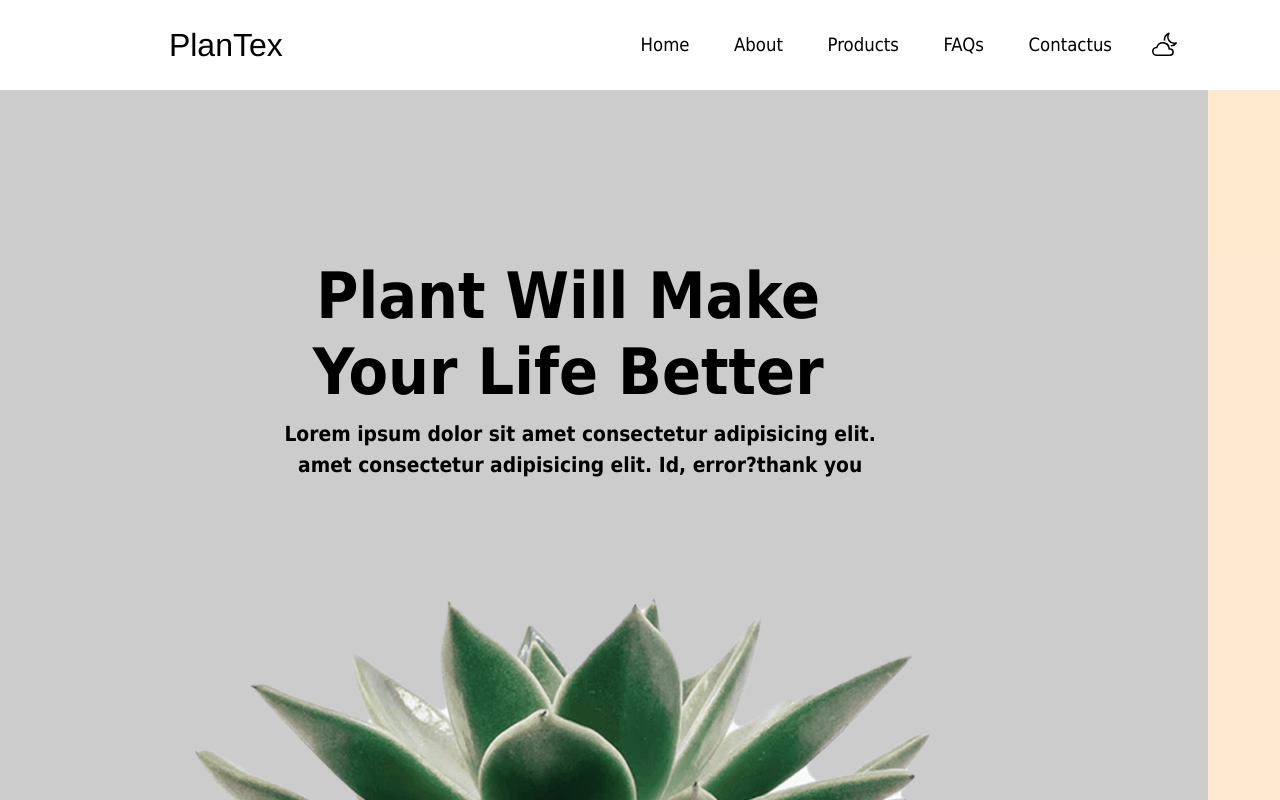
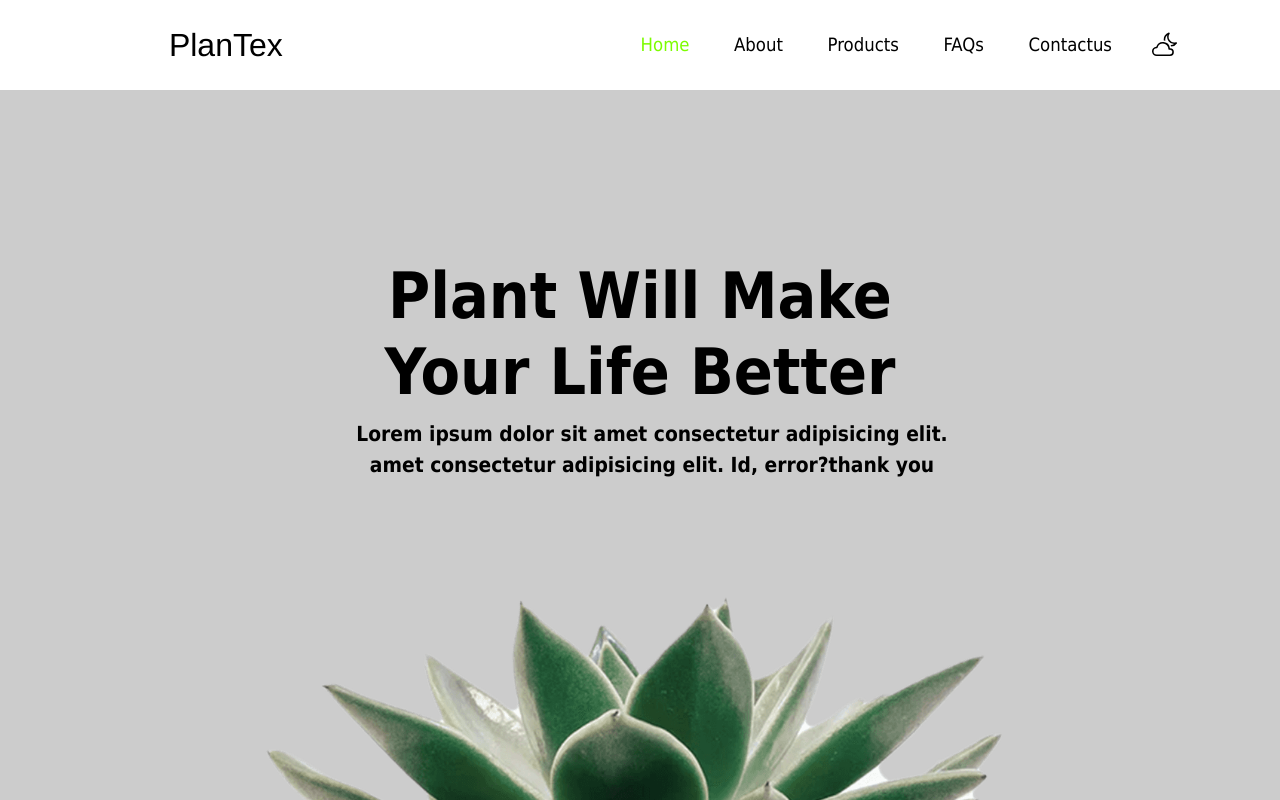
Before and after one commit to uthayakumar-Abiram/Assignment-3, a plain HTML site: page index.html in a window 1280 px wide. Shown: the top 800 px of the page. Drawn offline with Linux system fonts and the light colour scheme.

Commit message:
3nd commit

```diff
--- a/index.html
+++ b/index.html
@@ -12,7 +12,6 @@
 </head>
 
 <body>
-
     <header class="liheader">
         <a href="" class="logo "><img src="img/favicon.png" alt=""> PlanTex</a>
         <input type="checkbox" id="check">
@@ -30,7 +29,7 @@
         </label>
         <nav class="nav-bar">
 
-            <a href="#home" style="--i:0;" class="">Home</a>
+            <a href="#home" style="--i:0;" class="active">Home</a>
             <a href="#About" style="--i:1;">About</a>
             <a href="#products" style="--i:2;">Products</a>
             <a href="#FAQs" style="--i:3;">FAQs</a>
@@ -55,6 +54,7 @@
             </label>
         </nav>
     </header>
+<section id="home">
     <div class="section_2">
         <!-- <div class="container ">
             <div class="item1">
@@ -123,6 +123,10 @@
           </div>
 
     </div>
+</section>
+<br>
+<br>
+<section id="About">
     <div class="section_3">
         <div class="box1">
 
@@ -155,6 +159,8 @@
     <br>
     <br>
     <br>
+</section>
+<section id="products">
     <div class="section_4">
 
         <div class="trending-product" id="trending">
@@ -326,6 +332,8 @@
         </div>
     </div>
     </div>
+</section>
+<section id="FAQs">
     <div class="section_5">
 
         <p>
@@ -363,9 +371,11 @@
             </div>
         </div>
     </div>
+</section>
  <div class="section_6"></div>
 <div class="section_7"></div>
 <div class="section_8"></div>
+</section>
     <script src="./bootstrap/js/bootstrap.bundle.js"></script>
     <script src="script.js"></script>
 </body>
--- a/script.js
+++ b/script.js
@@ -48,3 +48,19 @@ for (i = 0; i < acc.length; i++) {
     }
   });
 }
+let sections = document.querySelectorAll('section');
+let navLinks = document.querySelectorAll('header nav a');
+window.onscroll = () => {
+    sections.forEach(sec => {
+        let top = window.scrollY;
+        let offset = sec.offsetTop - 150;
+        let height = sec.offsetHeight;
+        let id = sec.getAttribute('id');
+        if(top >= offset && top < offset + height) {
+            navLinks.forEach(links => {
+                links.classList.remove('active');
+                document.querySelector('header nav a[href*=' + id + ']').classList.add('active');
+            });
+        };
+    });
+};
--- a/styles.css
+++ b/styles.css
@@ -106,6 +106,7 @@ nav a .active {
     --header-color:white;
     --home-color:rgba(255, 228, 196, 0.801);
     --product-color: white;
+    --faq-color:limegreen;
 
 }
 .darkmode{
@@ -114,6 +115,8 @@ nav a .active {
     --header-color:#404040;
     --home-color:black;
     --product-color: black;
+    --faq-color:black;
+
 }
 *{
     margin: 0;
@@ -142,6 +145,11 @@ header{
 
 }
 
+.nav-bar a:hover,
+.nav-bar a.active {
+    color: lawngreen;
+    background-color: var(--header-color);
+}
 .logo{
     font-size: 2rem;
     color: var(--secandery-color);
@@ -495,7 +503,8 @@ header{
     display: grid;
     grid-template-columns: 49% 49%;
     gap: 1rem;
-    background-color: rgb(144, 223, 144);
+    background-color: var(--faq-color);
+    color: var(--secandery-color);
   }
   .box3{
     justify-content:flex-end;
```
